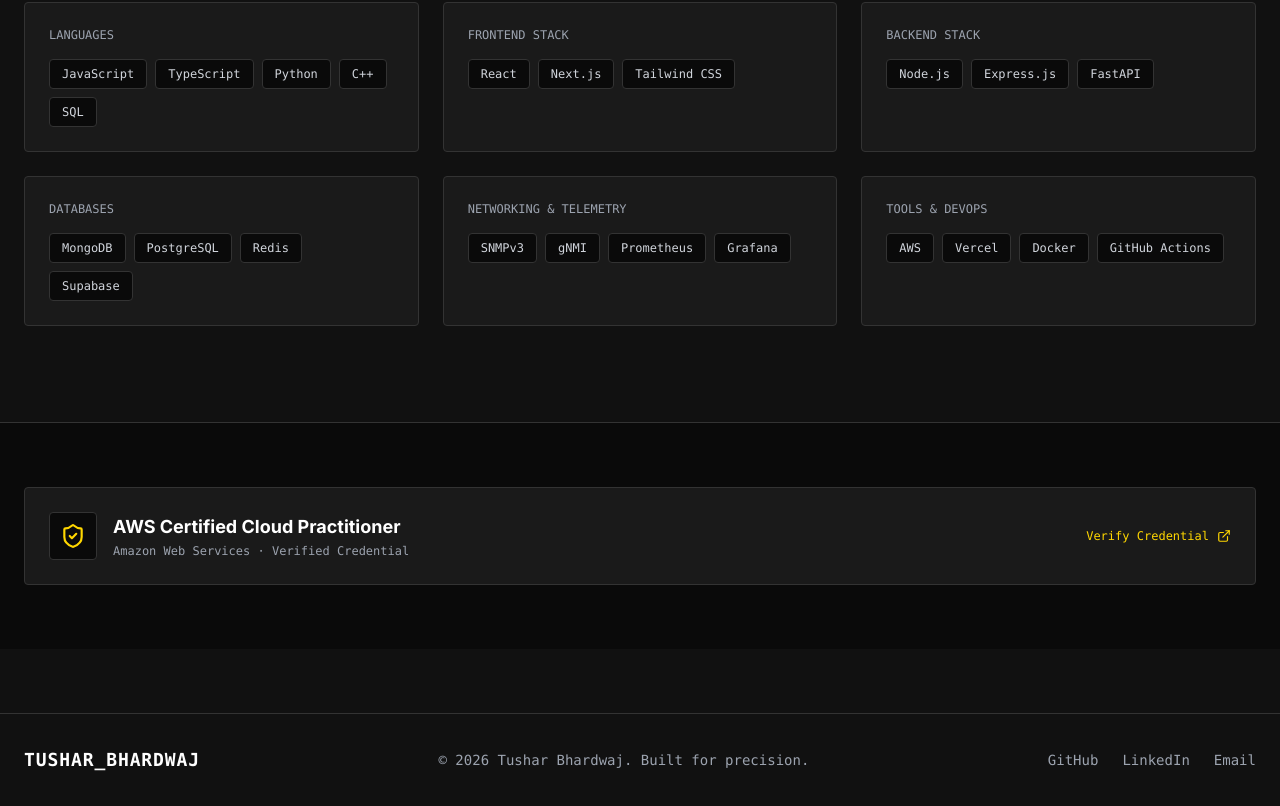
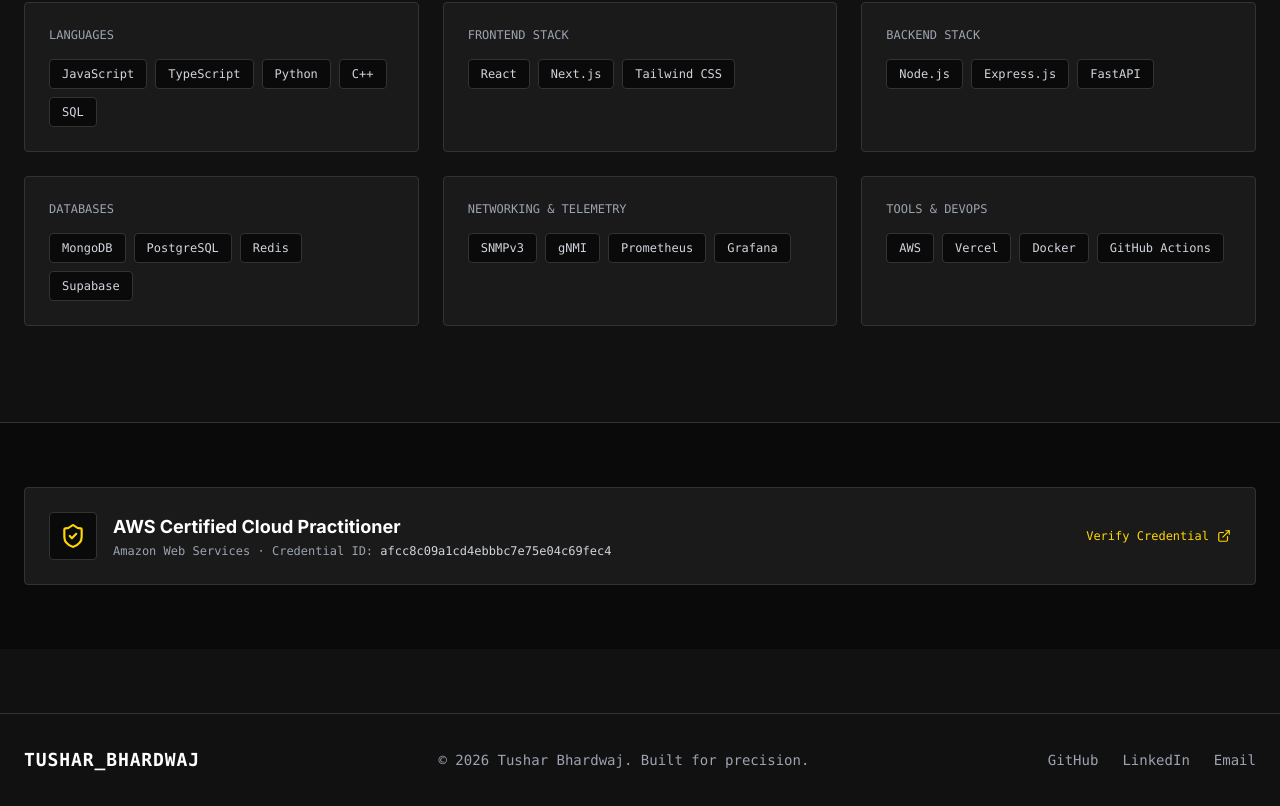
Before and after one commit to 0Tusharbhardwaj/portfoliox, a Next.js app: page /about in a window 1280 px wide. Shown: the part 1631-2437 px from the top of the page. Built offline with nearby package versions, Linux system fonts and the light colour scheme.

Commit message:
fix: update AWS credential verification link and SuperManager AGI website URL

```diff
--- a/app/about/page.tsx
+++ b/app/about/page.tsx
@@ -167,7 +167,7 @@
         <section className="border-t border-[#333333] bg-[#0a0a0a] py-16">
           <div className="max-w-7xl mx-auto px-6">
             <a
-              href="https://aws.amazon.com/verification"
+              href="https://aws.amazon.com/verification?id=afcc8c09a1cd4ebbbc7e75e04c69fec4"
               target="_blank"
               rel="noopener noreferrer"
               className="bg-[#1a1a1a] border border-[#333333] hover:border-[#FFD700] p-6 rounded-sm flex items-center justify-between gap-4 transition-all duration-300 transform hover:-translate-y-1 hover:shadow-xl hover:shadow-[#FFD700]/10 group cursor-pointer"
@@ -181,7 +181,7 @@
                     AWS Certified Cloud Practitioner
                   </h4>
                   <p className="text-xs text-[#9ca3af] font-mono mt-0.5">
-                    Amazon Web Services · Verified Credential
+                    Amazon Web Services · Credential ID: <span className="text-gray-300">afcc8c09a1cd4ebbbc7e75e04c69fec4</span>
                   </p>
                 </div>
               </div>
--- a/app/experience/page.tsx
+++ b/app/experience/page.tsx
@@ -32,7 +32,7 @@
     company: "SuperManager AGI",
     role: "Web Development Intern",
     period: "Nov 2023 — Mar 2024",
-    link: "https://github.com/0Tusharbhardwaj",
+    link: "https://www.supermanager.co/",
     bullets: [
       "Developed 10+ responsive frontend modules using React and Tailwind CSS, improving mobile responsiveness scores by 25% based on Lighthouse audits.",
       "Programmed content synchronization by integrating real-time API feeds.",
```
